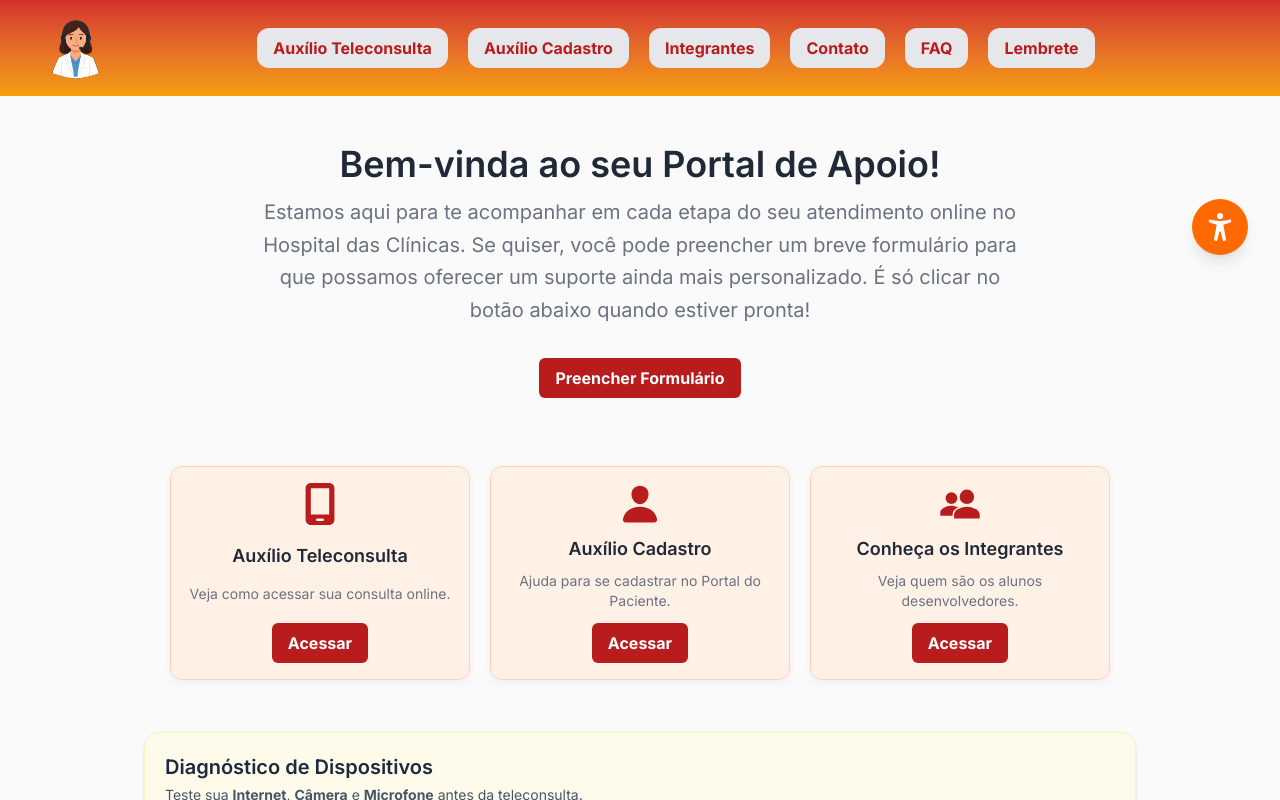
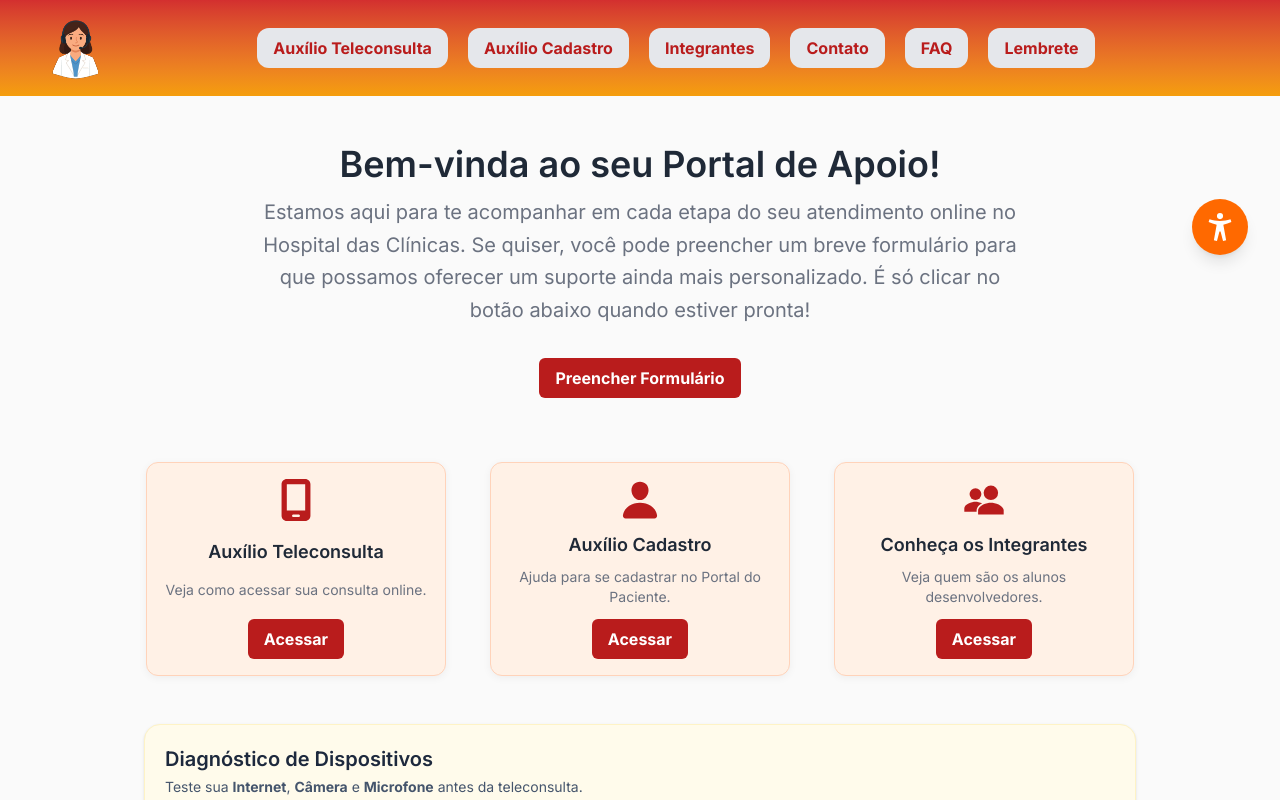
Before and after one commit to Challenge-2025-1-TDSPG/LumaHC, a React (Vite) app: page / in a window 1280 px wide. Shown: the top 800 px of the page. Built offline with nearby package versions, Linux system fonts and the light colour scheme.

Commit message:
style: update padding and margin in App, Footer, and AcessoSection components

```diff
--- a/src/App.tsx
+++ b/src/App.tsx
@@ -12,7 +12,7 @@ export default function App() {
     <div className='flex flex-col min-h-screen'>
       <Header />
 
-      <main className='flex-1'>
+      <main className='flex-1 md:pb-8'>
         <Outlet />
       </main>
 
--- a/src/components/Footer/Footer.tsx
+++ b/src/components/Footer/Footer.tsx
@@ -8,7 +8,7 @@ import BtnNav from '../Button/BtnNav';
  */
 export default function Footer() {
   return (
-    <footer className='mt-auto w-full box-border bg-gradient-to-r from-toColor to-fromColor text-white py-6 text-center'>
+  <footer className='mt-8 md:mt-auto w-full box-border bg-gradient-to-r from-toColor to-fromColor text-white py-6 text-center'>
       <div className='max-w-[1200px] mx-auto px-5'>
         <p className='mb-2.5 text-sm'>&copy; 2025 LumaHC. Todos os direitos reservados.</p>
 
--- a/src/components/HomeComponents/AcessoSection.tsx
+++ b/src/components/HomeComponents/AcessoSection.tsx
@@ -3,7 +3,7 @@ import AcessoCard from '../Cards/AcessoCard';
 
 export default function AcessosSection() {
   return (
-    <section className='flex flex-wrap justify-center p-5 gap-5'>
+  <section className='flex flex-wrap justify-center p-4 gap-11'>
       {HOME_CARDS.map((c) => (
         <AcessoCard
           key={c.href}
```
